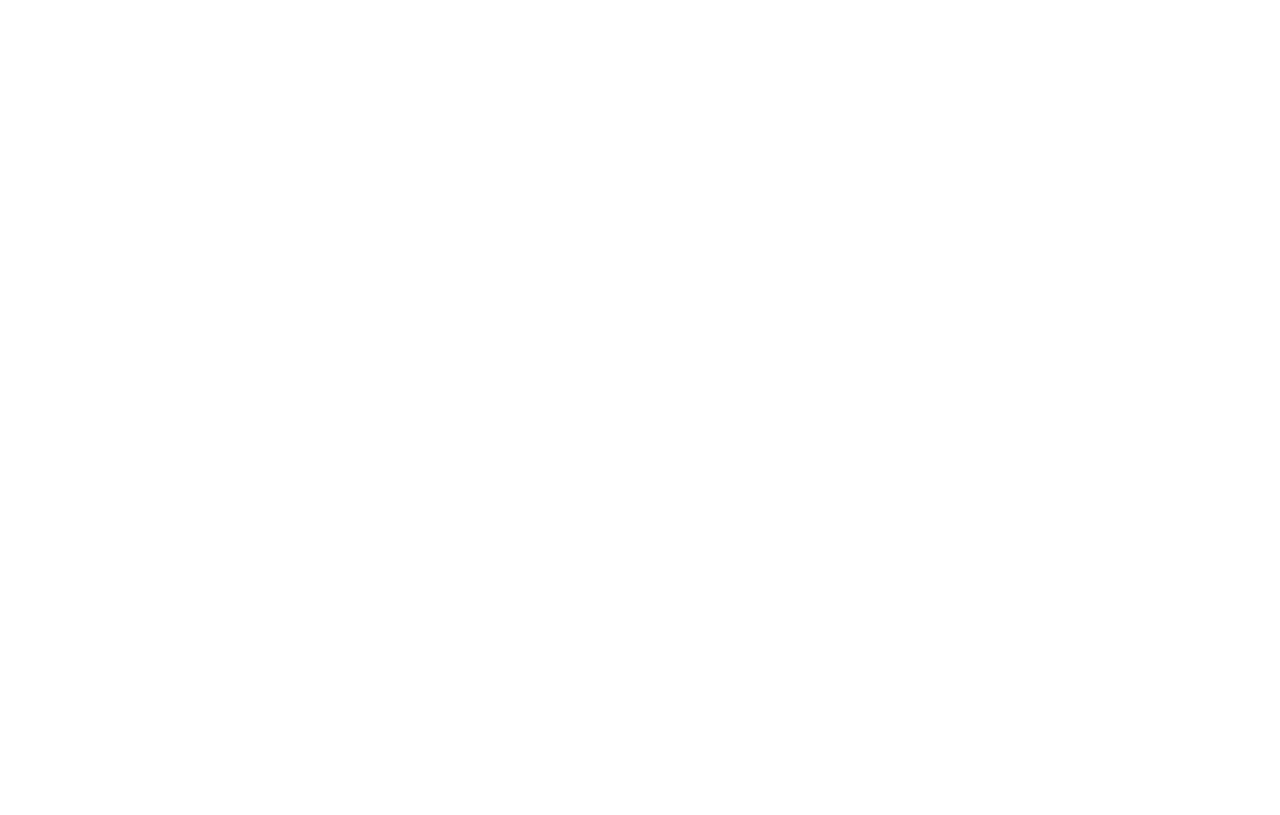
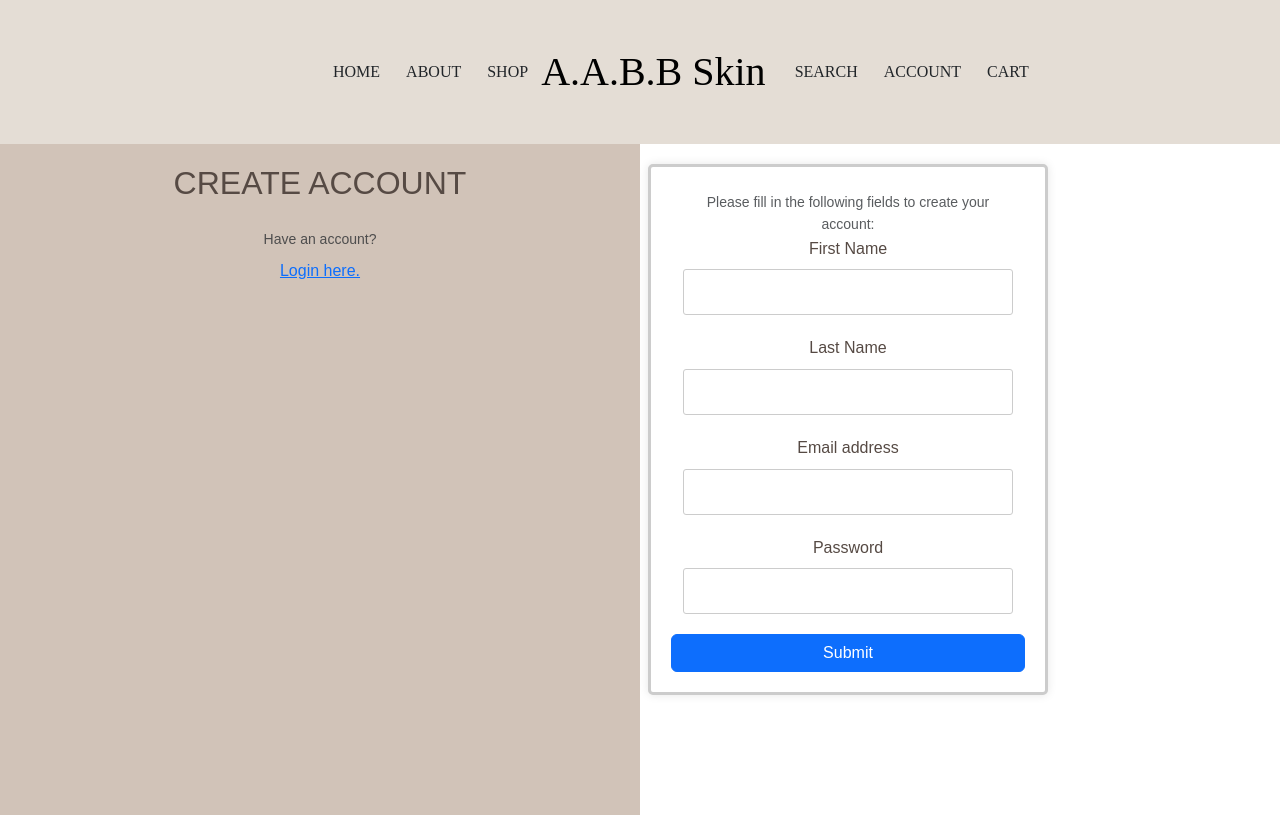
Before and after one commit to Three-cats-and-an-owl/Website-Front-End, a React (Create React App) app in the folder beauty/: page /AccountCreation in a window 1280 px wide. Before the commit this address had no page. Built offline with nearby package versions, Linux system fonts and the light colour scheme.

Commit message:
4/17 updates
updated login creation and some css updates

```diff
--- a/beauty/src/App.js
+++ b/beauty/src/App.js
@@ -5,6 +5,7 @@
 import Inventory from './pages/Inventory';
 import Account from './pages/Account';
 import Cart from './pages/Cart';
+import AccountCreation from "./pages/Account Creation";
 
 function App() {
   return (
@@ -15,6 +16,7 @@
           <Route path="/About" element={<About />} />"
           <Route path="/Inventory" element={<Inventory />} />
           <Route path="/Account" element={<Account />} />
+          <Route path="/AccountCreation" element={<AccountCreation />} />
           <Route path="/Cart" element={<Cart />} />
         </Routes>
       </Router>
--- a/beauty/src/pages/Account Creation.js
+++ b/beauty/src/pages/Account Creation.js
@@ -12,7 +12,9 @@
 
 const AccountCreation = () => {
         return (
-            <div className="split-page">
+            <div className="Account">
+                <Header/>
+                <div className="split-page">
                 <Form className="left-section">
                     <Stack gap={3}>
                         <div className="h2">
@@ -21,14 +23,14 @@
                         <div className="p">
                             <Form.Text className="button">
                                 Have an account?
-                                <Link to="/AccountLogin"><Button variant="link">Login here.</Button></Link>
+                                <Link to="/Account"><Button variant="link">Login here.</Button></Link>
                             </Form.Text>
                         </div>
                     </Stack>
                 </Form>
                 <Form className="right-section">
                     <Row className="login-container">
-                        <Form.Text className="body">
+                        <Form.Text>
                             Please fill in the following fields to create your account:
                         </Form.Text>
                         <Form.Group  controlId="firstName">
@@ -52,6 +54,7 @@
                         </Button>
                     </Row>
                 </Form>
+                </div>
             </div>
         );
 
--- a/beauty/src/pages/Account Login.js
+++ b/beauty/src/pages/Account Login.js
@@ -7,6 +7,7 @@
 
 const AccountLogin = () => {
     return (
+        // Login form
             <Form>
                 <Row className="login-container">
                     <Form.Group  controlId="formBasicEmail">
@@ -21,8 +22,8 @@
                         Submit
                     </Button>
 
+                    {/*Button that redirects to the Account Creation page*/}
                     <Form.Text className="button">
-
                         Don't have an account?
                         <Link to="/AccountCreation"><Button variant="link">Create one here.</Button></Link>
                     </Form.Text>
--- a/beauty/src/pages/Account.css
+++ b/beauty/src/pages/Account.css
@@ -1,15 +1,8 @@
 
 /* Reset CSS */
-* {
-    margin: 0;
-    padding: 0;
-    box-sizing: border-box;
-}
 
-html, body {
-    height: 100%;
-    margin: 0;
-}
+
+
 /* Global Styles */
 body {
     font-family: Baskerville, sans-serif;
@@ -31,6 +24,9 @@
     display: flex;
     justify-content: center;
     align-items: center;
+    font-family: Baskerville, sans-serif;
+    color: #564a44;
+    line-height: 1.6;
 }
 
 .right-section {
@@ -50,6 +46,9 @@
     display: flex;
     justify-content: center;
     align-items: center;
+    font-family: Baskerville, sans-serif;
+    color: #564a44;
+    line-height: 1.6;
 }
 
 h2 {
@@ -58,7 +57,10 @@
 }
 
 input[type="text"],
-input[type="password"] {
+input[type="password"],
+input[type="firstName"],
+input[type="lastName"],
+input[type="email"]{
     width: 100%;
     padding: 10px;
     margin-bottom: 20px;
--- a/beauty/src/pages/Account.js
+++ b/beauty/src/pages/Account.js
@@ -2,7 +2,7 @@
 import { Container, Row, Col } from 'react-bootstrap'
 
 import AccountLogin from './Account Login'
-// import AccountCreation from "./Account Creation";
+
 
 const Account = () => {
   return (
@@ -10,9 +10,7 @@
         <Header/>
         <Container>
             <Row>
-                {/*Account Page*/}
                 <AccountLogin/>
-                {/*<AccountCreation/>*/}
             </Row>
         </Container>
     </div>  )
```
